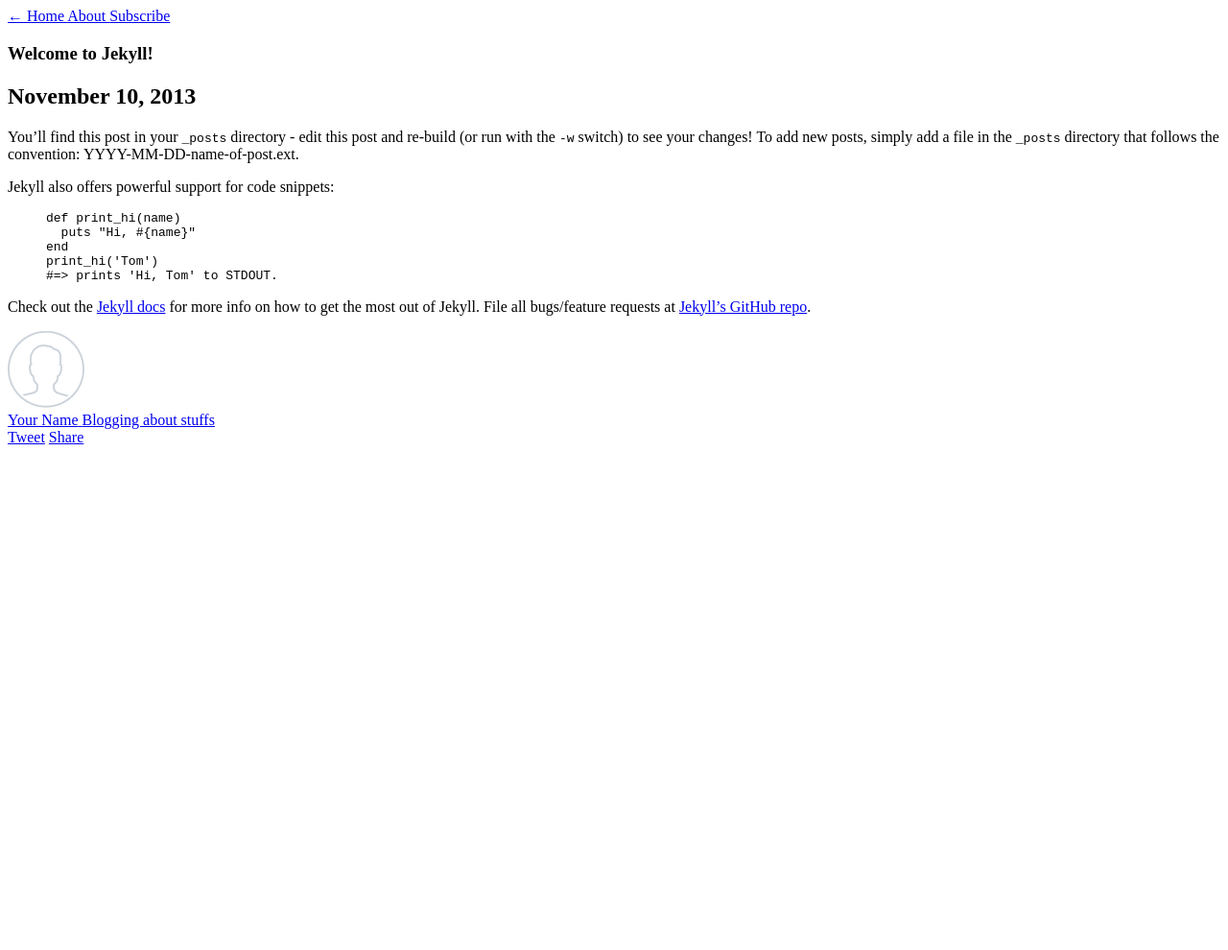
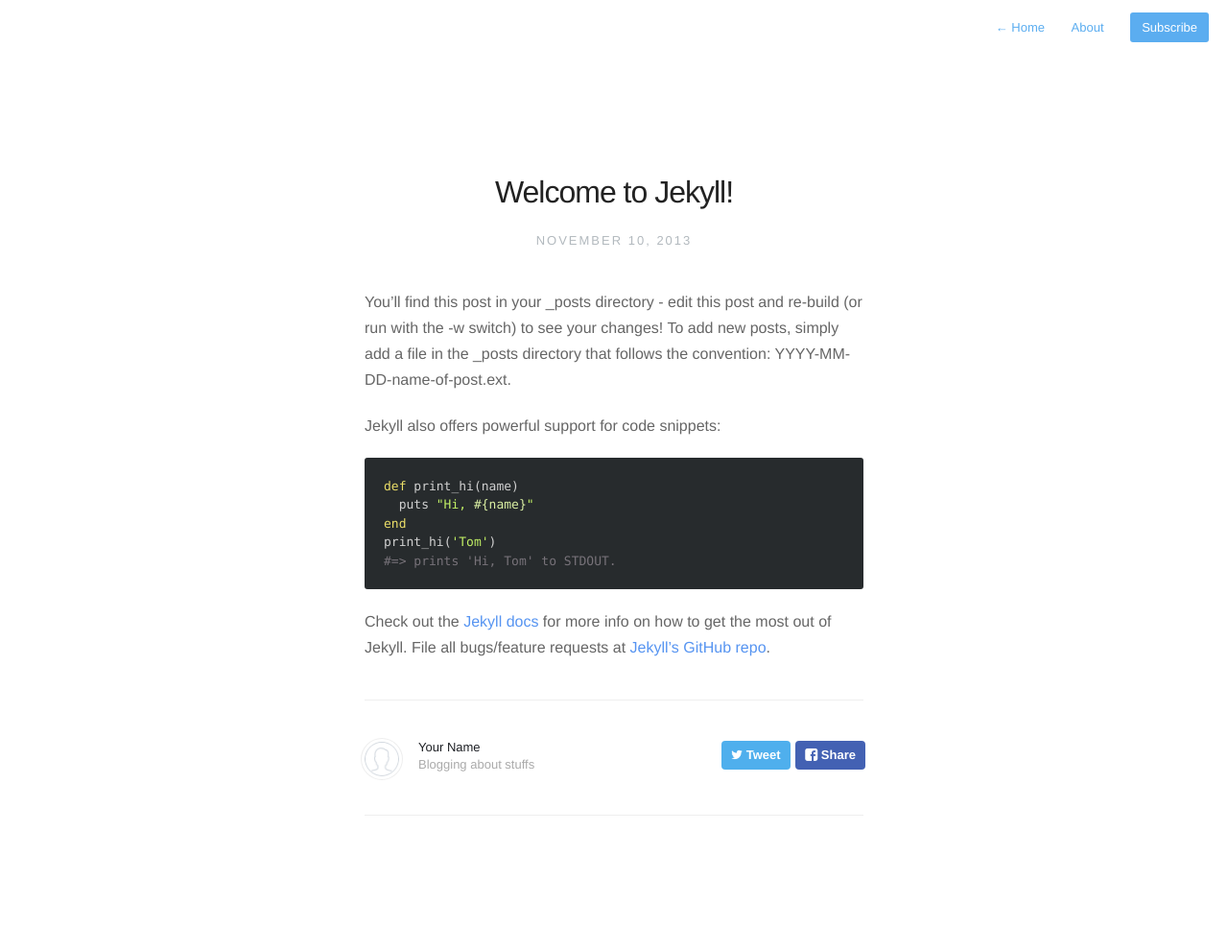
Before and after one commit to abdi0987/blog, a Jekyll site: the page built from _posts/2013-11-10-welcome-to-jekyll.markdown, in a window 1280 px wide. Shown: the whole page at 96% size. Built offline with Jekyll 4.4.1, drawn with Linux system fonts in a browser that asks for light colours; nearby versions of some CDN libraries; Markdown is read by kramdown in place of the engine named in the settings; before the commit the page ends 900 px from its top, so only the background shows below that.

Commit message:
Base url

```diff
--- a/_layouts/default.html
+++ b/_layouts/default.html
@@ -6,10 +6,10 @@
   <meta name="viewport" content="width=device-width, initial-scale=1">
 
   <title>{{ site.name }}{% if page.title %} - {{ page.title }}{% endif %}</title>
-  <link rel="shortcut icon" href="./assets/images/favicon.ico">
-  <link rel="stylesheet" href="./assets/css/style.css">
+  <link rel="shortcut icon" href="{{site.baseurl}}/assets/images/favicon.ico">
+  <link rel="stylesheet" href="{{site.baseurl}}/assets/css/style.css">
   <link rel="alternate" type="application/rss+xml" title="My Blog" href="/rss.xml">
-  <link rel="stylesheet" href="./assets/css/highlight.css">
+  <link rel="stylesheet" href="{{site.baseurl}}/assets/css/highlight.css">
 </head>
 <body>
 
@@ -24,8 +24,8 @@
   </section>
 
   <script src="//ajax.googleapis.com/ajax/libs/jquery/2.1.1/jquery.min.js"></script>
-  <script src="./assets/js/main.js"></script>
-  <script src="./assets/js/highlight.js"></script>
+  <script src="{{site.baseurl}}/assets/js/main.js"></script>
+  <script src="{{site.baseurl}}/assets/js/highlight.js"></script>
   <script>hljs.initHighlightingOnLoad();</script>
 
   <script>
```
